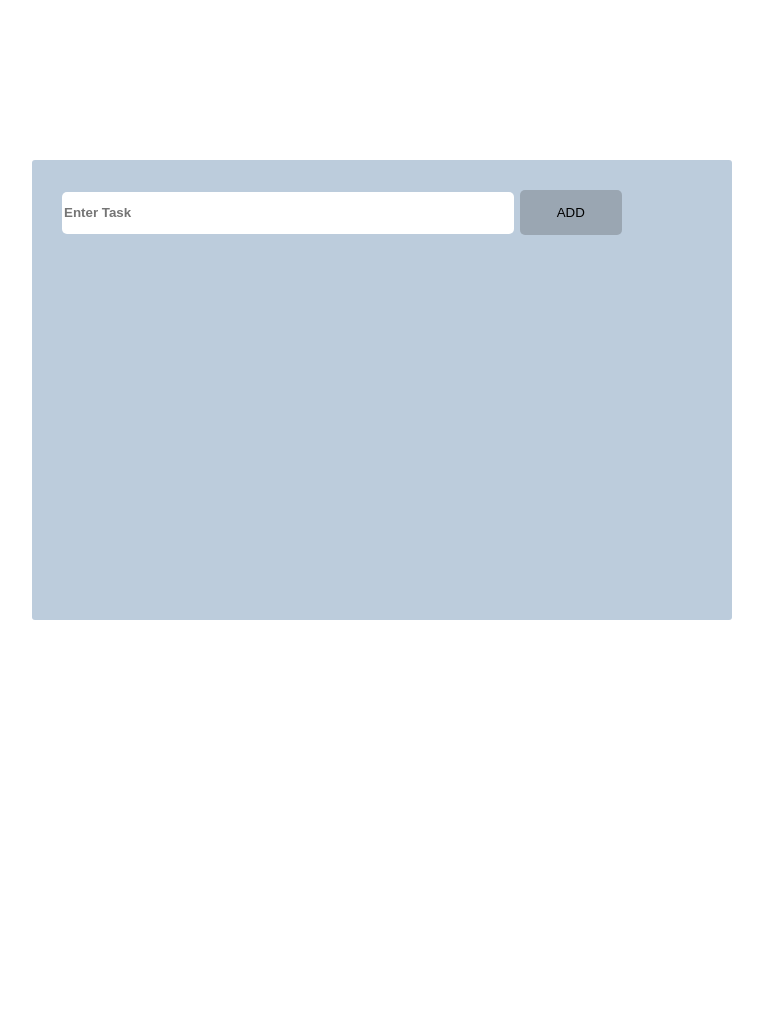
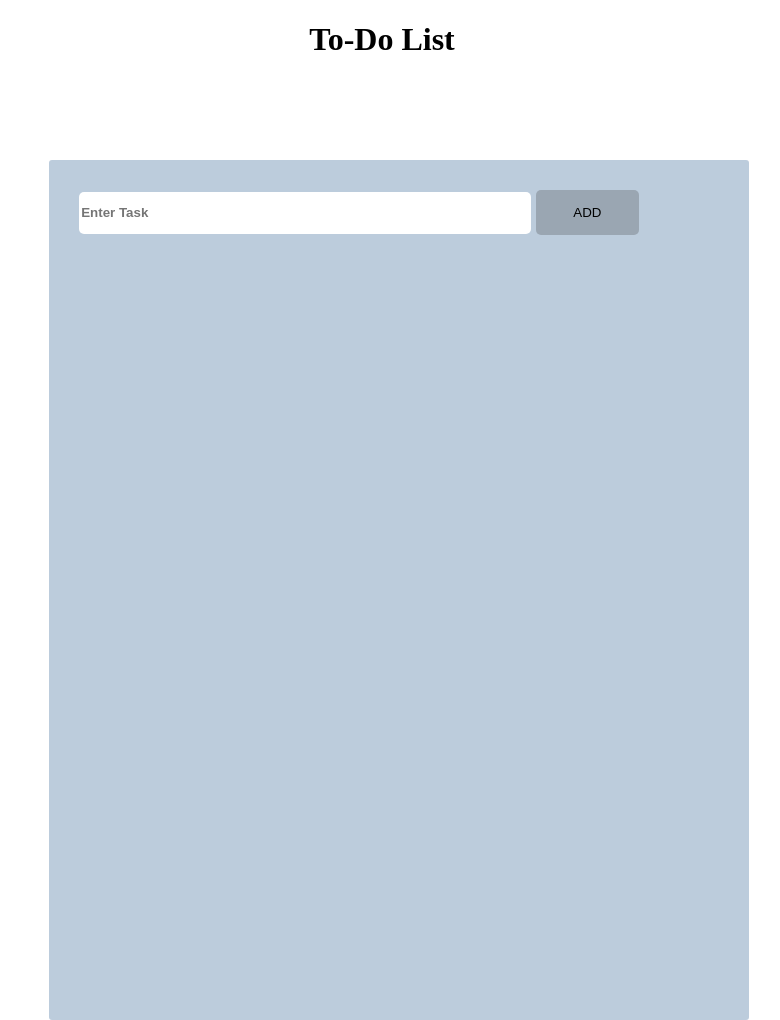
Before and after one commit to usharani222/to_do_list, a plain HTML site: page index.html in a window 1280 px wide. Shown: the whole page, without its empty margins (258-1038 px from the left). Before the commit the page ends 800 px from the top, so only its background shows below. Drawn offline with Linux system fonts and the light colour scheme.

Commit message:
adjusted list

```diff
--- a/index.html
+++ b/index.html
@@ -3,24 +3,28 @@
 <head>
     <meta charset="UTF-8">
     <meta name="viewport" content="width=device-width, initial-scale=1.0">
-    <title>Document</title>
+    <title>To-DO List</title>
     <style>
         body
         {
-            font-family:sans-serif;
+            font-family:arial sans-serif;
             margin: 0 auto;
             height: 100vh;
-            display: flex;
-            justify-content: center;
+        }
+        .heading{
+           display: flex;
+           justify-content: center;
+           height: 10vh;
         }
         .container{
-            height: 50vh;
+            height: 100vh;
             width: 50vw;
             background-color: #BCCCDC;
             padding: 30px;
-            margin-top: 20vh;
+            margin-top: 10vh;
             border-radius: 3px;
             font-size: 20px;
+            margin-left: 24vw;
         }
         input{
             width: 35vw;
@@ -39,6 +43,9 @@
     </style>
 </head>
 <body>
+    <div class="heading">
+        <h1>To-Do List</h1>
+    </div>
     <div class="container">
         <div class="inputbox">
             <input type="text" id="text" placeholder="Enter Task">
```
